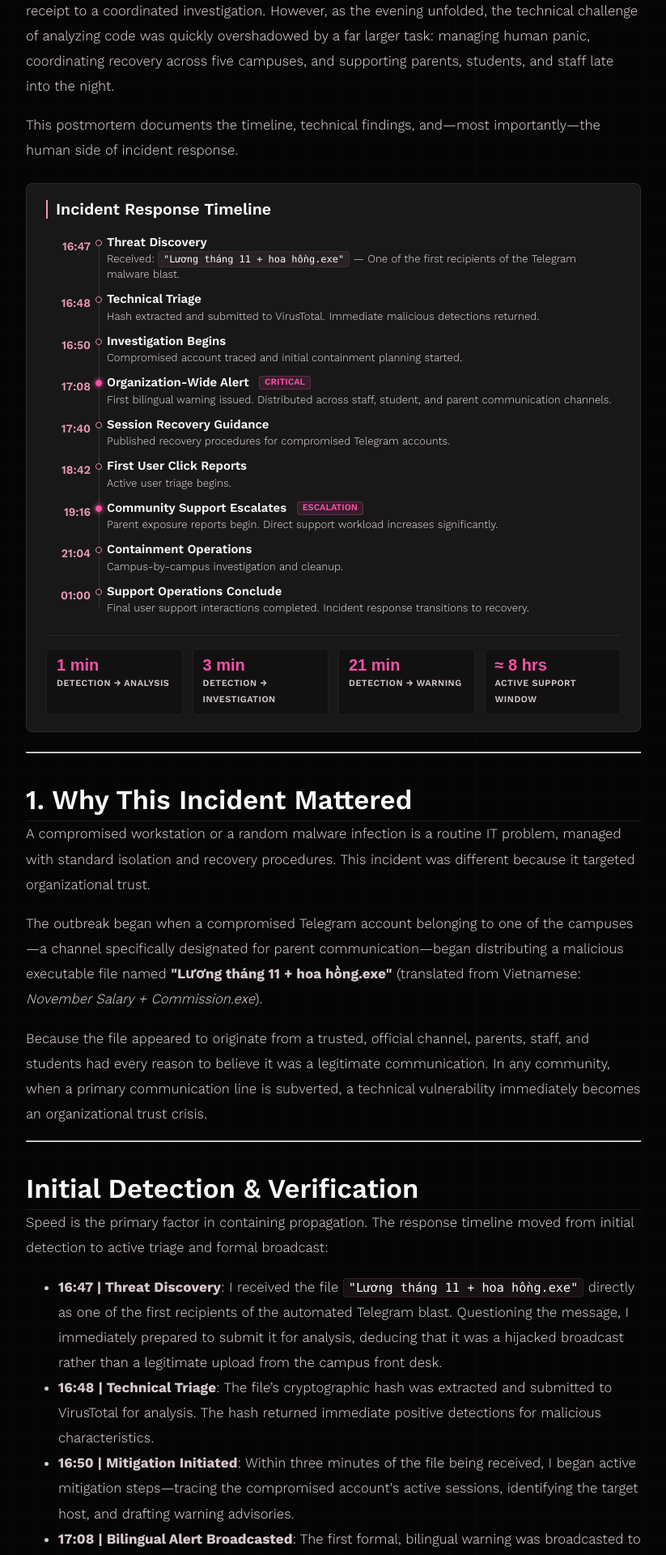
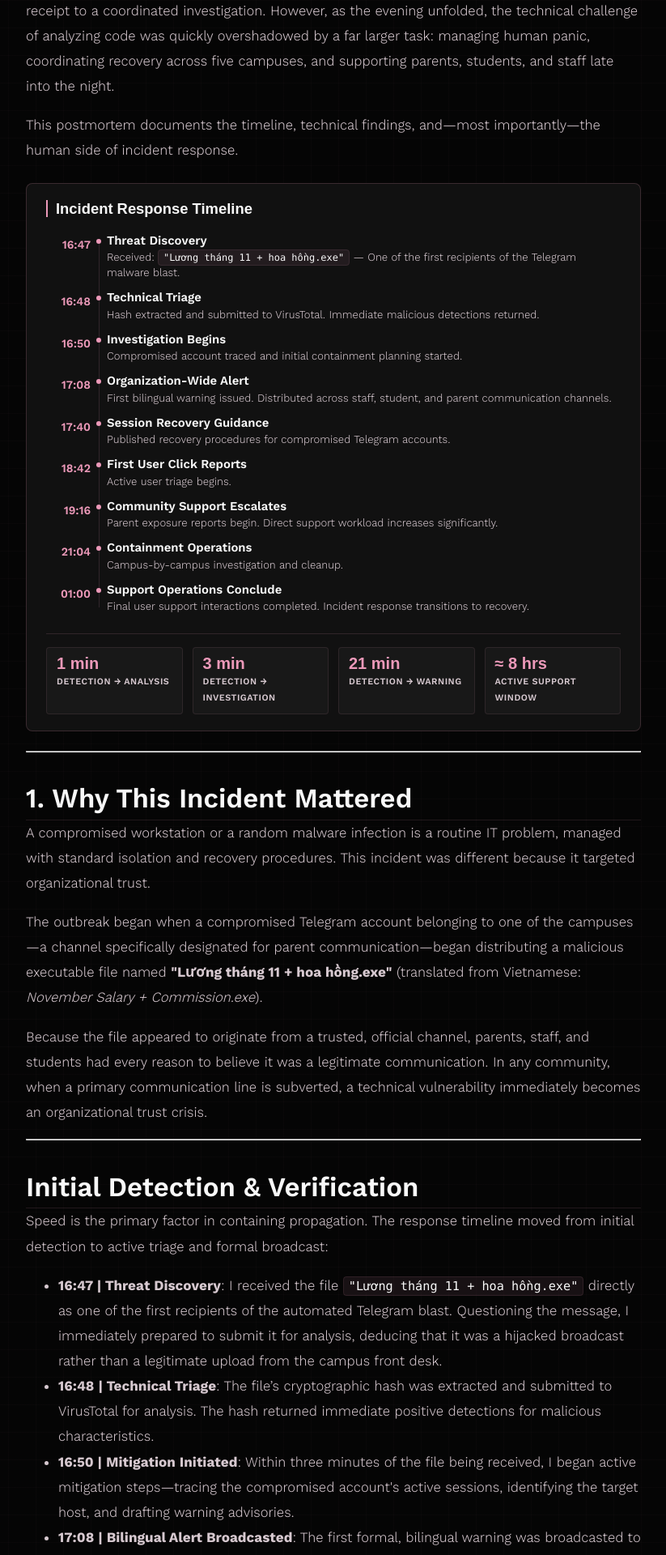
Before and after one commit to R2Pitou/R2Pitou, a Jekyll site: the page built from articles/security/salary-day-trojan/index.html, in a window 1280 px wide. Shown: the part 986-2906 px from the top of the page at 81% size, without its empty margins (228-1051 px from the left). Built offline with Jekyll 4.4.1, drawn with Linux system fonts in a browser that asks for light colours.

Commit message:
style(security): update timeline visual to match investigator notebook aesthetic

```diff
--- a/articles/security/salary-day-trojan/index.html
+++ b/articles/security/salary-day-trojan/index.html
@@ -20,18 +20,20 @@ permalink: /security/salary-day-trojan/
   .incident-timeline-section {
     margin: 24px 0;
     padding: 20px 24px;
-    background: var(--panel-strong);
-    border: 1px solid rgba(236, 153, 185, 0.12);
+    background: var(--panel);
+    border: 1px solid rgba(236, 153, 185, 0.18);
     border-radius: 8px;
   }
 
   .incident-timeline-section h3 {
     margin-top: 0;
     margin-bottom: 20px;
-    font-size: 1.25rem;
+    font-size: 1.15rem;
     color: var(--white);
     border-left: 2px solid var(--pink);
     padding-left: 10px;
+    font-family: "Outfit", sans-serif;
+    font-weight: 600;
   }
 
   .incident-timeline {
@@ -47,7 +49,7 @@ permalink: /security/salary-day-trojan/
     bottom: 8px;
     left: 65px;
     width: 1px;
-    background: rgba(236, 153, 185, 0.2);
+    background: rgba(236, 153, 185, 0.15);
   }
 
   .timeline-item {
@@ -78,26 +80,11 @@ permalink: /security/salary-day-trojan/
   }
 
   .timeline-marker {
-    width: 8px;
-    height: 8px;
+    width: 6px;
+    height: 6px;
     border-radius: 50%;
-    background: var(--black);
-    border: 1.5px solid var(--pink);
+    background: var(--pink);
     z-index: 2;
-    transition: transform 0.2s ease, background-color 0.2s ease, border-color 0.2s ease;
-  }
-
-  .timeline-item:hover .timeline-marker {
-    transform: scale(1.3);
-    background: var(--pink-hot);
-    border-color: var(--white);
-    box-shadow: 0 0 8px var(--pink-hot);
-  }
-
-  .timeline-item.highlight .timeline-marker {
-    background: var(--pink-hot);
-    border-color: var(--pink-hot);
-    box-shadow: 0 0 6px var(--pink-hot);
   }
 
   .timeline-content {
@@ -109,20 +96,6 @@ permalink: /security/salary-day-trojan/
     font-size: 0.95rem;
     font-weight: 600;
     color: var(--white);
-  }
-
-  .timeline-title .badge {
-    display: inline-block;
-    font-size: 0.7rem;
-    padding: 1px 6px;
-    background: rgba(255, 79, 168, 0.12);
-    color: var(--pink-hot);
-    border: 1px solid rgba(255, 79, 168, 0.25);
-    border-radius: 4px;
-    margin-left: 8px;
-    font-weight: 600;
-    text-transform: uppercase;
-    vertical-align: middle;
   }
 
   .timeline-desc {
@@ -137,14 +110,14 @@ permalink: /security/salary-day-trojan/
     display: flex;
     justify-content: space-between;
     gap: 12px;
-    border-top: 1px solid rgba(236, 153, 185, 0.1);
+    border-top: 1px solid rgba(236, 153, 185, 0.15);
     padding-top: 16px;
   }
 
   .metric-card {
     flex: 1;
-    background: var(--panel);
-    border: 1px solid rgba(236, 153, 185, 0.08);
+    background: var(--panel-strong);
+    border: 1px solid rgba(236, 153, 185, 0.1);
     border-radius: 4px;
     padding: 8px 12px;
     text-align: left;
@@ -159,7 +132,7 @@ permalink: /security/salary-day-trojan/
     font-family: "Outfit", sans-serif;
     font-size: 1.25rem;
     font-weight: 700;
-    color: var(--pink-hot);
+    color: var(--pink);
     line-height: 1.1;
     margin-bottom: 2px;
   }
@@ -233,13 +206,13 @@ permalink: /security/salary-day-trojan/
         </div>
       </div>
 
-      <div class="timeline-item highlight">
+      <div class="timeline-item">
         <div class="timeline-time">17:08</div>
         <div class="timeline-marker-container">
           <div class="timeline-marker"></div>
         </div>
         <div class="timeline-content">
-          <h4 class="timeline-title">Organization-Wide Alert <span class="badge">Critical</span></h4>
+          <h4 class="timeline-title">Organization-Wide Alert</h4>
           <p class="timeline-desc">First bilingual warning issued. Distributed across staff, student, and parent communication channels.</p>
         </div>
       </div>
@@ -266,13 +239,13 @@ permalink: /security/salary-day-trojan/
         </div>
       </div>
 
-      <div class="timeline-item highlight">
+      <div class="timeline-item">
         <div class="timeline-time">19:16</div>
         <div class="timeline-marker-container">
           <div class="timeline-marker"></div>
         </div>
         <div class="timeline-content">
-          <h4 class="timeline-title">Community Support Escalates <span class="badge">Escalation</span></h4>
+          <h4 class="timeline-title">Community Support Escalates</h4>
           <p class="timeline-desc">Parent exposure reports begin. Direct support workload increases significantly.</p>
         </div>
       </div>
```
